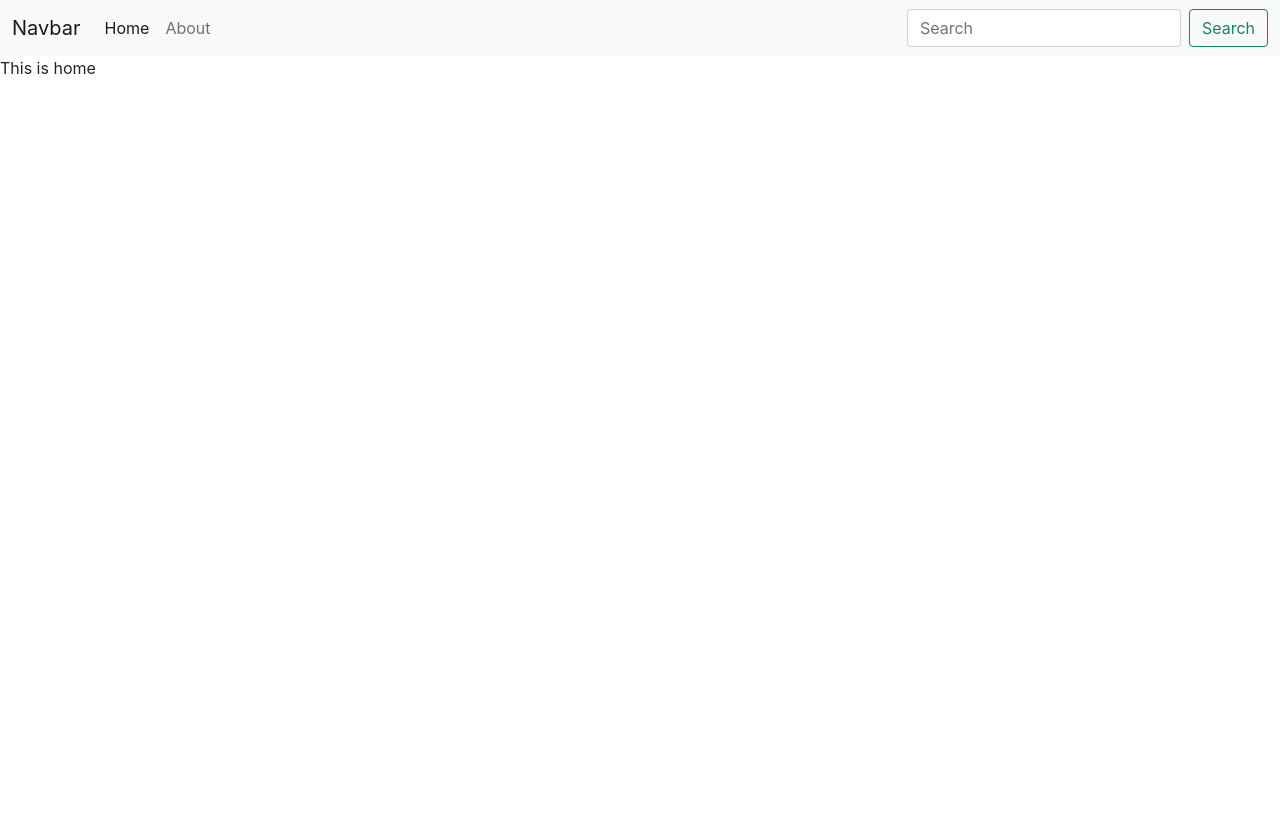
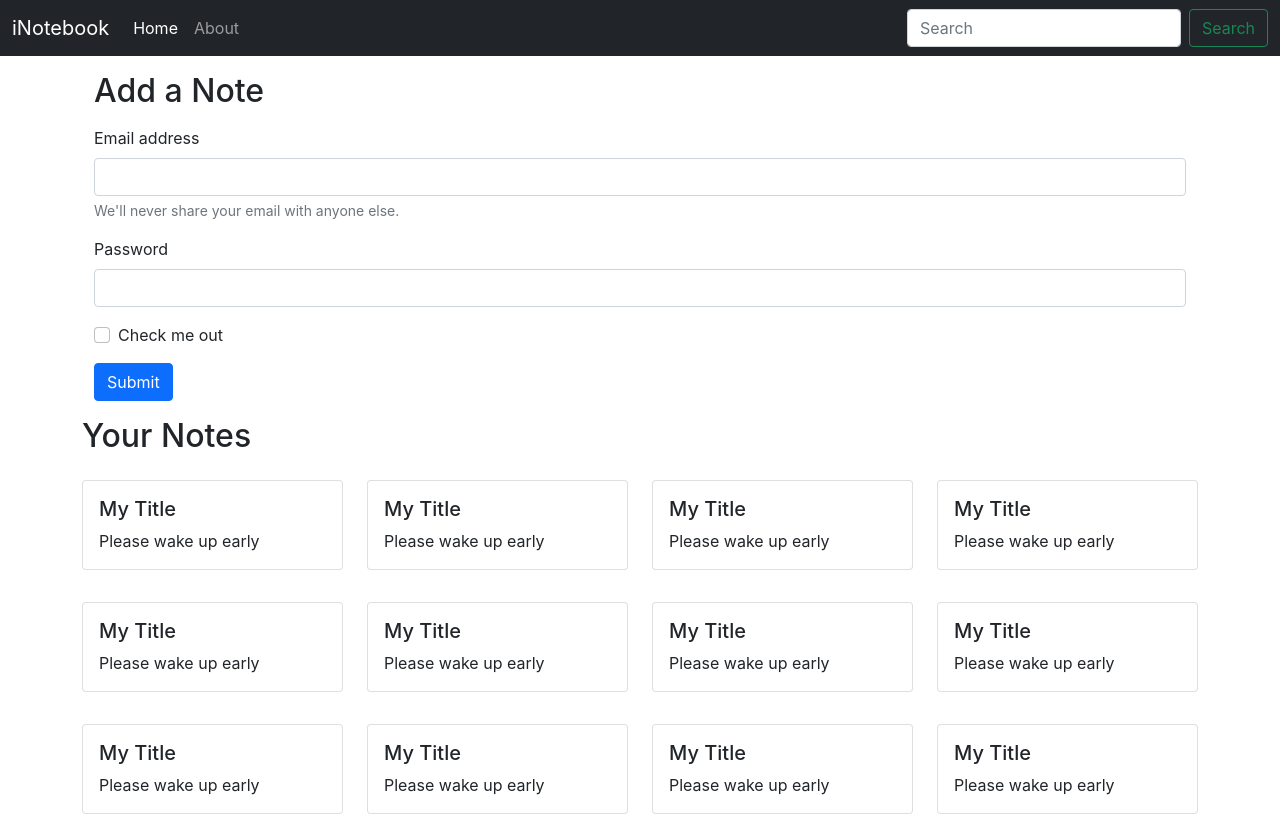
Before and after one commit to Mayank-Singh-Chouhan/iNotebook-Frontend, a React (Create React App) app: page / in a window 1280 px wide. Shown: the top 816 px of the page. Built offline with nearby package versions, Linux system fonts and the light colour scheme; the HTML template or start-up script is replaced by a standard one.

Commit message:
Added Notes and NoteItem components, used context api to create noteContext and used it using useContext hook

```diff
--- a/src/App.js
+++ b/src/App.js
@@ -7,19 +7,24 @@
 import Navbar from './components/Navbar';
 import Home from './components/Home';
 import About from "./components/About";
+import NoteState from './context/notes/NoteState';
 
 function App() {
   return (
     <>
+      <NoteState>
         <Router>
           <Navbar />
+          <div className="container">
             <Routes>
 
               <Route path="/" exact element={<Home />} />
               <Route path="/about" exact element={<About />} />
 
             </Routes>
+          </div>
         </Router>
+      </NoteState>
     </>
   );
 }
--- a/src/components/About.js
+++ b/src/components/About.js
@@ -1,9 +1,11 @@
 import React from 'react'
 
+
 const About = () => {
+
     return (
         <div>
-            This is About
+            This is About page
         </div>
     )
 }
--- a/src/components/Home.js
+++ b/src/components/Home.js
@@ -1,9 +1,31 @@
 import React from 'react'
+import Notes from './Notes';
 
 const Home = () => {
+
     return (
         <div>
-            This is home
+            <div className="container my-3">
+
+                <h2>Add a Note</h2>
+                <form className='my-3'>
+                    <div class="mb-3">
+                        <label for="exampleInputEmail1" class="form-label">Email address</label>
+                        <input type="email" class="form-control" id="exampleInputEmail1" aria-describedby="emailHelp" />
+                        <div id="emailHelp" class="form-text">We'll never share your email with anyone else.</div>
+                    </div>
+                    <div class="mb-3">
+                        <label for="exampleInputPassword1" class="form-label">Password</label>
+                        <input type="password" class="form-control" id="exampleInputPassword1" />
+                    </div>
+                    <div class="mb-3 form-check">
+                        <input type="checkbox" class="form-check-input" id="exampleCheck1" />
+                        <label class="form-check-label" for="exampleCheck1">Check me out</label>
+                    </div>
+                    <button type="submit" class="btn btn-primary">Submit</button>
+                </form>
+            </div>
+            <Notes />
         </div>
     )
 }
--- a/src/components/Navbar.js
+++ b/src/components/Navbar.js
@@ -1,21 +1,30 @@
-import React from 'react'
-import { Link } from "react-router-dom";
+import React, { useEffect } from 'react'
+import { Link, useLocation } from "react-router-dom";
+
+
 
 const Navbar = () => {
+
+    let location = useLocation();
+
+    React.useEffect(() => {
+        console.log(location.pathname);
+    }, [location]);
+
     return (
-        <nav className="navbar navbar-expand-lg navbar-light bg-light">
+        <nav className="navbar navbar-expand-lg navbar-dark bg-dark">
             <div className="container-fluid">
-                <Link className="navbar-brand" to="/">Navbar</Link>
+                <Link className="navbar-brand" to="/">iNotebook</Link>
                 <button className="navbar-toggler" type="button" data-bs-toggle="collapse" data-bs-target="#navbarSupportedContent" aria-controls="navbarSupportedContent" aria-expanded="false" aria-label="Toggle navigation">
                     <span className="navbar-toggler-icon"></span>
                 </button>
                 <div className="collapse navbar-collapse" id="navbarSupportedContent">
                     <ul className="navbar-nav me-auto mb-2 mb-lg-0">
                         <li className="nav-item">
-                            <Link className="nav-link active" aria-current="page" to="/">Home</Link>
+                            <Link className={`nav-link ${location.pathname === "/" ? "active" : ""}`} aria-current="page" to="/">Home</Link>
                         </li>
                         <li className="nav-item">
-                            <Link className="nav-link" to="/about">About</Link>
+                            <Link className={`nav-link ${location.pathname === "/about" ? "active" : ""}`} to="/about">About</Link>
                         </li>
 
                     </ul>
--- /dev/null
+++ b/src/components/NoteItem.js
@@ -0,0 +1,19 @@
+import React from 'react'
+
+function NoteItem(props) {
+
+    const { note } = props
+
+    return (
+        <div className='col-md-3'>
+            <div class="card my-3">
+                <div class="card-body">
+                    <h5 class="card-title">{note.title}</h5>
+                    <p class="card-text">{note.description}</p>
+                </div>
+            </div>
+        </div>
+    )
+}
+
+export default NoteItem
--- /dev/null
+++ b/src/components/Notes.js
@@ -0,0 +1,23 @@
+import React, { useContext } from 'react'
+import noteContext from "../context/notes/noteContext";
+import NoteItem from './NoteItem';
+
+
+const Notes = () => {
+
+    const context = useContext(noteContext);
+    const { notes, setNotes } = context;
+
+    return (
+        <div className="row my-3">
+            <h2>Your Notes</h2>
+
+            {notes.map((note) => {
+                return <NoteItem note={note} />
+            })}
+
+        </div>
+    )
+}
+
+export default Notes
--- /dev/null
+++ b/src/context/notes/NoteState.js
@@ -0,0 +1,178 @@
+import NoteContext from "./noteContext";
+import { useState } from "react";
+
+const NoteState = (props) => {
+    const notesInitial = [
+        {
+          "_id": "62efea19c4e62a8a8ac1ce1c",
+          "user": "62ef3bf17c86a98cb06ab3ac",
+          "title": "My Title",
+          "description": "Please wake up early",
+          "tag": "personal",
+          "date": "2022-08-07T16:36:41.332Z",
+          "__v": 0
+        },
+        {
+          "_id": "62efea1ac4e62a8a8ac1ce1e",
+          "user": "62ef3bf17c86a98cb06ab3ac",
+          "title": "My Title",
+          "description": "Please wake up early",
+          "tag": "personal",
+          "date": "2022-08-07T16:36:42.174Z",
+          "__v": 0
+        },
+        {
+          "_id": "62efea19c4e62a8a8ac1ce1c",
+          "user": "62ef3bf17c86a98cb06ab3ac",
+          "title": "My Title",
+          "description": "Please wake up early",
+          "tag": "personal",
+          "date": "2022-08-07T16:36:41.332Z",
+          "__v": 0
+        },
+        {
+          "_id": "62efea1ac4e62a8a8ac1ce1e",
+          "user": "62ef3bf17c86a98cb06ab3ac",
+          "title": "My Title",
+          "description": "Please wake up early",
+          "tag": "personal",
+          "date": "2022-08-07T16:36:42.174Z",
+          "__v": 0
+        },
+        {
+          "_id": "62efea19c4e62a8a8ac1ce1c",
+          "user": "62ef3bf17c86a98cb06ab3ac",
+          "title": "My Title",
+          "description": "Please wake up early",
+          "tag": "personal",
+          "date": "2022-08-07T16:36:41.332Z",
+          "__v": 0
+        },
+        {
+          "_id": "62efea1ac4e62a8a8ac1ce1e",
+          "user": "62ef3bf17c86a98cb06ab3ac",
+          "title": "My Title",
+          "description": "Please wake up early",
+          "tag": "personal",
+          "date": "2022-08-07T16:36:42.174Z",
+          "__v": 0
+        },
+        {
+          "_id": "62efea19c4e62a8a8ac1ce1c",
+          "user": "62ef3bf17c86a98cb06ab3ac",
+          "title": "My Title",
+          "description": "Please wake up early",
+          "tag": "personal",
+          "date": "2022-08-07T16:36:41.332Z",
+          "__v": 0
+        },
+        {
+          "_id": "62efea1ac4e62a8a8ac1ce1e",
+          "user": "62ef3bf17c86a98cb06ab3ac",
+          "title": "My Title",
+          "description": "Please wake up early",
+          "tag": "personal",
+          "date": "2022-08-07T16:36:42.174Z",
+          "__v": 0
+        },
+        {
+          "_id": "62efea19c4e62a8a8ac1ce1c",
+          "user": "62ef3bf17c86a98cb06ab3ac",
+          "title": "My Title",
+          "description": "Please wake up early",
+          "tag": "personal",
+          "date": "2022-08-07T16:36:41.332Z",
+          "__v": 0
+        },
+        {
+          "_id": "62efea1ac4e62a8a8ac1ce1e",
+          "user": "62ef3bf17c86a98cb06ab3ac",
+          "title": "My Title",
+          "description": "Please wake up early",
+          "tag": "personal",
+          "date": "2022-08-07T16:36:42.174Z",
+          "__v": 0
+        },
+        {
+          "_id": "62efea19c4e62a8a8ac1ce1c",
+          "user": "62ef3bf17c86a98cb06ab3ac",
+          "title": "My Title",
+          "description": "Please wake up early",
+          "tag": "personal",
+          "date": "2022-08-07T16:36:41.332Z",
+          "__v": 0
+        },
+        {
+          "_id": "62efea1ac4e62a8a8ac1ce1e",
+          "user": "62ef3bf17c86a98cb06ab3ac",
+          "title": "My Title",
+          "description": "Please wake up early",
+          "tag": "personal",
+          "date": "2022-08-07T16:36:42.174Z",
+          "__v": 0
+        },
+        {
+          "_id": "62efea19c4e62a8a8ac1ce1c",
+          "user": "62ef3bf17c86a98cb06ab3ac",
+          "title": "My Title",
+          "description": "Please wake up early",
+          "tag": "personal",
+          "date": "2022-08-07T16:36:41.332Z",
+          "__v": 0
+        },
+        {
+          "_id": "62efea1ac4e62a8a8ac1ce1e",
+          "user": "62ef3bf17c86a98cb06ab3ac",
+          "title": "My Title",
+          "description": "Please wake up early",
+          "tag": "personal",
+          "date": "2022-08-07T16:36:42.174Z",
+          "__v": 0
+        },
+        {
+          "_id": "62efea19c4e62a8a8ac1ce1c",
+          "user": "62ef3bf17c86a98cb06ab3ac",
+          "title": "My Title",
+          "description": "Please wake up early",
+          "tag": "personal",
+          "date": "2022-08-07T16:36:41.332Z",
+          "__v": 0
+        },
+        {
+          "_id": "62efea1ac4e62a8a8ac1ce1e",
+          "user": "62ef3bf17c86a98cb06ab3ac",
+          "title": "My Title",
+          "description": "Please wake up early",
+          "tag": "personal",
+          "date": "2022-08-07T16:36:42.174Z",
+          "__v": 0
+        },
+        {
+          "_id": "62efea19c4e62a8a8ac1ce1c",
+          "user": "62ef3bf17c86a98cb06ab3ac",
+          "title": "My Title",
+          "description": "Please wake up early",
+          "tag": "personal",
+          "date": "2022-08-07T16:36:41.332Z",
+          "__v": 0
+        },
+        {
+          "_id": "62efea1ac4e62a8a8ac1ce1e",
+          "user": "62ef3bf17c86a98cb06ab3ac",
+          "title": "My Title",
+          "description": "Please wake up early",
+          "tag": "personal",
+          "date": "2022-08-07T16:36:42.174Z",
+          "__v": 0
+        }
+      ]
+      const [notes, setNotes] = useState(notesInitial)
+
+    return (
+        <NoteContext.Provider value={{notes, setNotes}}>
+            {props.children}
+        </NoteContext.Provider>
+    )
+}
+
+export default NoteState;
--- /dev/null
+++ b/src/context/notes/noteContext.js
@@ -0,0 +1,5 @@
+import { createContext } from "react";
+
+const noteContext = createContext();
+
+export default noteContext;
```
Lines whose indentation alone changed are shown as unchanged.
